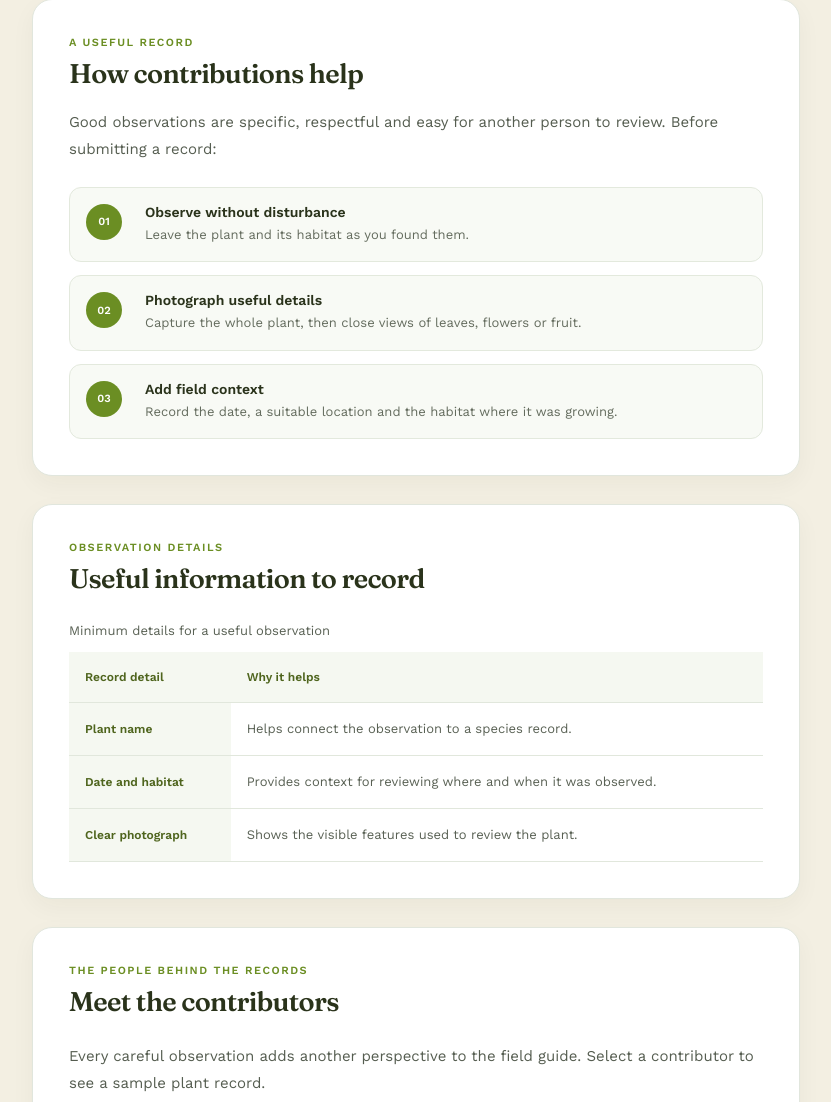
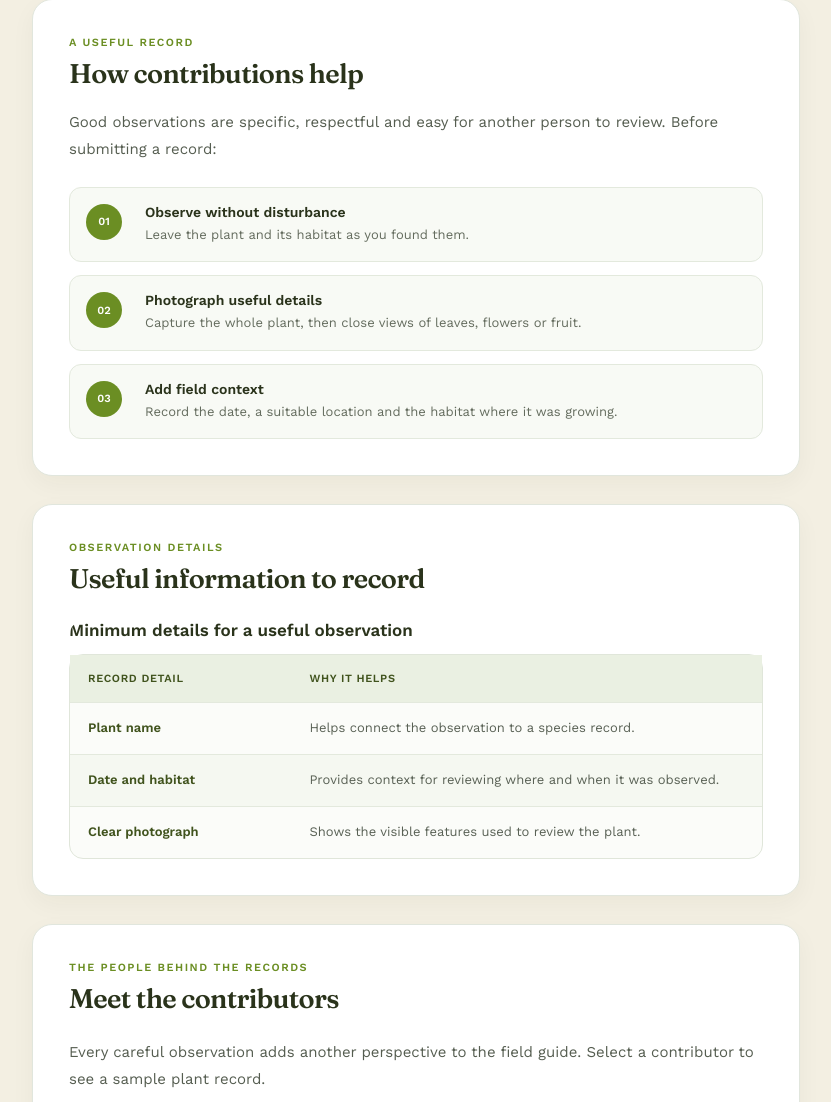
Before and after one commit to S1ngggg/COS10026-WikiPlant, a PHP site: page /contributor.html in a window 1280 px wide. Shown: the part 1631-2733 px from the top of the page, without its empty margins (48-879 px from the left). Run offline with PHP 8.4, Linux system fonts and the light colour scheme.

Commit message:
Update WikiPlant pages and styling

```diff
--- a/css/style.css
+++ b/css/style.css
@@ -2939,38 +2939,54 @@ body.contributor-page {
 .contributor-page .contributor-summary {
     width: 100%;
     margin-top: 24px;
-    border-collapse: collapse;
-    color: #596154;
-    font-size: 13px;
-    line-height: 1.7;
+    border: 1px solid #E0E6DA;
+    border-spacing: 0;
+    border-radius: 14px;
+    overflow: hidden;
+    background: #FBFCF9;
     text-align: left;
 }
 
 .contributor-page .contributor-summary caption {
-    margin-bottom: 10px;
-    color: #596154;
-    font-size: 13px;
+    padding: 0 0 14px;
+    color: #2A331B;
+    font-size: 17px;
+    font-weight: 800;
     text-align: left;
 }
 
 .contributor-page .contributor-summary th,
 .contributor-page .contributor-summary td {
-    padding: 15px 16px;
-    border-bottom: 1px solid #E1E7DC;
+    padding: 15px 18px;
+    border-bottom: 1px solid #E3E9DD;
+    color: #596155;
+    font-size: 13px;
+    line-height: 1.6;
+    vertical-align: top;
 }
 
 .contributor-page .contributor-summary thead th {
+    background: #EAF0E2;
+    color: #40531D;
+    font-size: 11px;
+    font-weight: 800;
+    letter-spacing: 0.06em;
+    text-transform: uppercase;
+}
+
+.contributor-page .contributor-summary tbody th {
+    width: 32%;
+    color: #40531D;
+    font-weight: 800;
+}
+
+.contributor-page .contributor-summary tbody tr:last-child th,
+.contributor-page .contributor-summary tbody tr:last-child td {
+    border-bottom: 0;
+}
+
+.contributor-page .contributor-summary tbody tr:nth-child(even) {
     background: #F5F8F1;
-    color: #4F651E;
-    font-size: 12px;
-    font-weight: 800;
-}
-
-.contributor-page .contributor-summary tbody th {
-    background: #F5F8F1;
-    color: #4F651E;
-    font-size: 12px;
-    font-weight: 800;
 }
 
 .contributor-page .people-intro {
@@ -3413,6 +3429,24 @@ body.contributor-page {
         font-size: 23px;
     }
 
+    .contributor-page .contributor-summary {
+        margin-top: 20px;
+    }
+
+    .contributor-page .contributor-summary th,
+    .contributor-page .contributor-summary td {
+        padding: 12px 10px;
+        font-size: 12px;
+    }
+
+    .contributor-page .contributor-summary thead th {
+        font-size: 10px;
+    }
+
+    .contributor-page .contributor-summary tbody th {
+        width: 36%;
+    }
+
     .contributor-page .feed_card {
         grid-template-columns: 1fr;
     }
```
